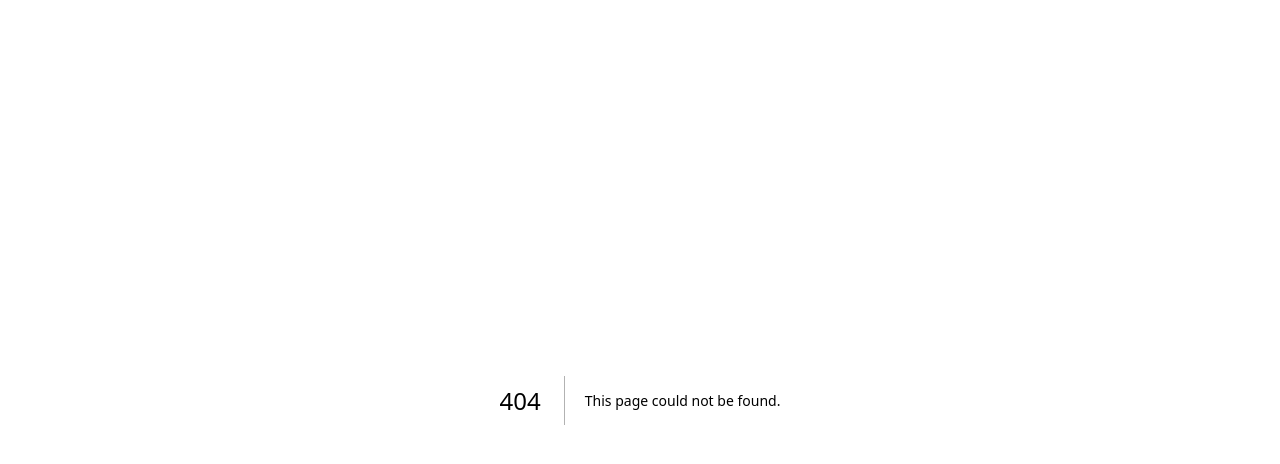
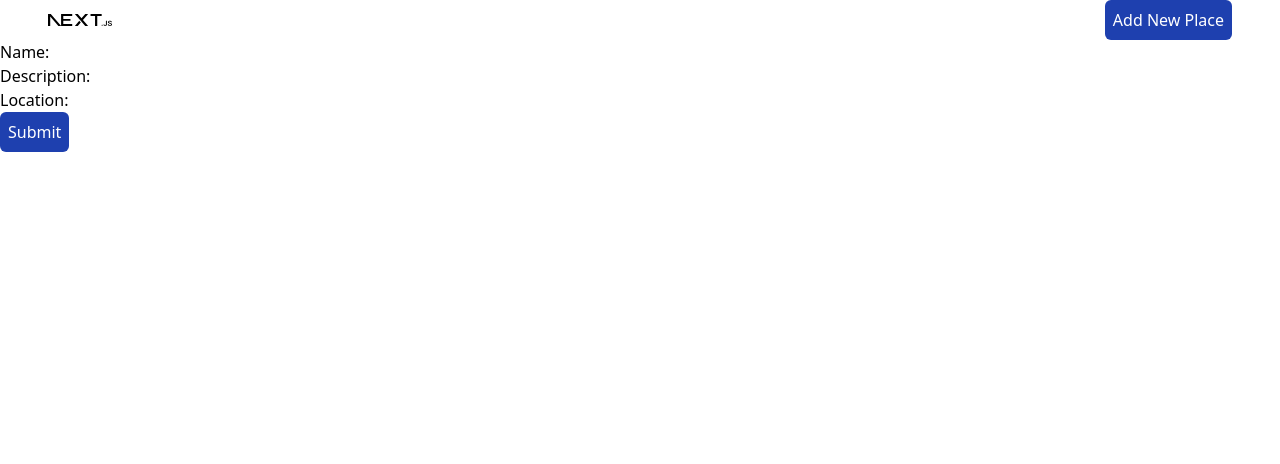
Before and after one commit to DokuaAsiedu/zormor-frontend-assessment, a Next.js app: page /add-place in a window 1280 px wide. Before the commit this address had no page. Shown: the top 464 px of the page. Built offline with nearby package versions, Linux system fonts and the light colour scheme.

Commit message:
created mock data, location card component, search bar, a context provider for management of the mock data, page for adding places

```diff
--- a/components/navbar.tsx
+++ b/components/navbar.tsx
@@ -1,12 +1,18 @@
 import Image from "next/image";
 import NextLogo from "@/public/next.svg";
+import Link from "next/link";
 
 export function Navbar() {
   return (
     <div className="container flex flex-row items-center justify-start">
       <Image src={NextLogo} alt="app logo" width={64} />
 
-      <button className="ms-auto p-2 bg-blue-800 text-white rounded-md">Add New Place</button>
+      <Link
+        href="/add-place"
+        className="ms-auto p-2 bg-blue-800 text-white rounded-md"
+      >
+        Add New Place
+      </Link>
     </div>
   );
 }
--- a/data/places.ts
+++ b/data/places.ts
@@ -1,4 +1,4 @@
-export const PLACES = [
+export const PLACES_DB = [
   {
     name: "efficitur",
     description:
--- a/layouts/general-layout.tsx
+++ b/layouts/general-layout.tsx
@@ -1,10 +1,10 @@
 import { Navbar } from "@/components";
 
-export function GeneralLayout({children}) {
+export function GeneralLayout({ children }) {
   return (
     <div>
-      <Navbar/>
+      <Navbar />
       {children}
     </div>
-  )
+  );
 }
--- a/pages/_app.tsx
+++ b/pages/_app.tsx
@@ -1,6 +1,11 @@
+import { PlacesProvider } from "@/providers/db-provider";
 import "@/styles/globals.css";
 import type { AppProps } from "next/app";
 
 export default function App({ Component, pageProps }: AppProps) {
-  return <Component {...pageProps} />;
+  return (
+    <PlacesProvider>
+      <Component {...pageProps} />
+    </PlacesProvider>
+  );
 }
--- /dev/null
+++ b/pages/add-place.tsx
@@ -0,0 +1,89 @@
+import React from "react";
+import { GeneralLayout } from "@/layouts/general-layout";
+import { useState } from "react";
+import { useRouter } from "next/router";
+import { usePlacesProvider } from "@/providers/db-provider";
+
+const formStructure = {
+  name: "",
+  description: "",
+  location: "",
+};
+
+export default function AddPlace() {
+  const router = useRouter();
+  const { places, updatePlaces } = usePlacesProvider();
+  const [formData, setFormData] = useState(formStructure);
+
+  const handleName = (e) => {
+    setFormData((prev) => ({ ...prev, name: e.target.value }));
+  };
+
+  const handleDescription = (e) => {
+    setFormData((prev) => ({ ...prev, description: e.target.value }));
+  };
+
+  const handleLocation = (e) => {
+    setFormData((prev) => ({ ...prev, location: e.target.value }));
+  };
+
+  const handleSubmit = (e) => {
+    e.preventDefault();
+    // console.log(formData);
+
+    const placesCopy = [...places];
+
+    placesCopy.push(formData);
+    updatePlaces(placesCopy);
+
+    localStorage.setItem("places", JSON.stringify(placesCopy));
+    router.push("/");
+  };
+
+  return (
+    <GeneralLayout>
+      <form>
+        <div>
+          <label htmlFor="name">Name:</label>
+          <input
+            id="name"
+            type="text"
+            name="name"
+            value={formData.name}
+            onChange={handleName}
+          />
+        </div>
+
+        <div>
+          <label htmlFor="description">Description:</label>
+          <input
+            id="description"
+            type="text"
+            name="description"
+            value={formData.description}
+            onChange={handleDescription}
+          />
+        </div>
+
+        <div>
+          <label htmlFor="location">Location:</label>
+          <input
+            id="location"
+            type="text"
+            name="location"
+            value={formData.location}
+            onChange={handleLocation}
+          />
+        </div>
+
+        <button
+          className="p-2 bg-blue-800 text-white rounded-md"
+          type="submit"
+          onClick={handleSubmit}
+        >
+          Submit
+        </button>
+      </form>
+    </GeneralLayout>
+  );
+}
--- a/pages/index.tsx
+++ b/pages/index.tsx
@@ -1,14 +1,18 @@
 import { LocationCard, Searchbar } from "@/components";
-import { PLACES } from "@/data/places";
 import { GeneralLayout } from "@/layouts/general-layout";
+import { usePlacesProvider } from "@/providers/db-provider";
 
 export default function Home() {
+  const { places } = usePlacesProvider();
+
   return (
     <GeneralLayout>
       <div className="container">
-        <Searchbar/>
+        <Searchbar />
         <div className="flex flex-col items-stretch gap-4">
-          {PLACES.map((item, index) => <LocationCard data={item} key={`item-${index}`}/>)}
+          {places.map((item, index) => (
+            <LocationCard data={item} key={`item-${index}`} />
+          ))}
         </div>
       </div>
     </GeneralLayout>
--- /dev/null
+++ b/providers/db-provider.tsx
@@ -0,0 +1,33 @@
+import { PLACES_DB } from "@/data/places";
+import { useEffect, useState, createContext, useContext } from "react";
+
+export const PlacesContext = createContext([]);
+
+export function PlacesProvider({ children }) {
+  const [data, setData] = useState([]);
+
+  useEffect(() => {
+    const storage = localStorage.getItem("places");
+
+    if (!storage) {
+      setData(PLACES_DB);
+    } else {
+      setData(JSON.parse(storage));
+    }
+  }, []);
+
+  return (
+    <PlacesContext.Provider
+      value={{
+        places: data,
+        updatePlaces: setData,
+      }}
+    >
+      {children}
+    </PlacesContext.Provider>
+  );
+}
+
+export function usePlacesProvider() {
+  return useContext(PlacesContext);
+}
```
Also changed, not shown: components/location-card.tsx (+6 -3 lines), components/searchbar.tsx (+7 -3 lines).
